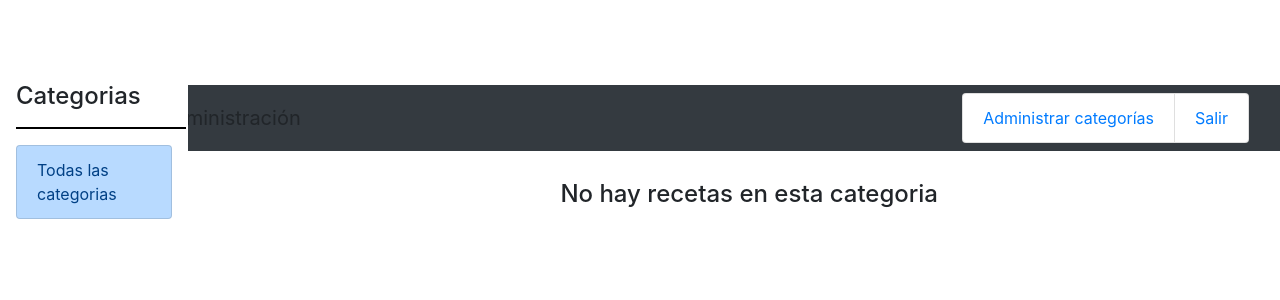
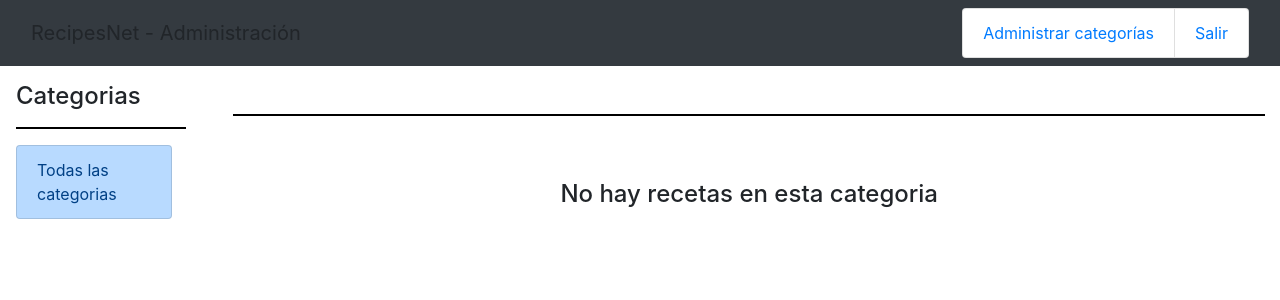
Before and after one commit to RodrigoVelazquez99/recipesNet, a Django app: template main/templates/main/explore.html in a window 1280 px wide. Shown: the top 300 px of the page. Run offline with Django 3.2, Linux system fonts and the light colour scheme; the template is opened without the code that fills it, so the values that code supplies are empty; some libraries are stand-ins or nearby versions.

Commit message:
Corrección de un bug en la barra de navegación al explorar

```diff
--- a/main/static/main/css/explore_styles.css
+++ b/main/static/main/css/explore_styles.css
@@ -2,10 +2,6 @@
 .navbar-explore {
   background-color: white;
   border-color: black;
-}
-
-.sticky-top {
-  top: 85px;
 }
 
 .nav-pills .nav-item a {
```
